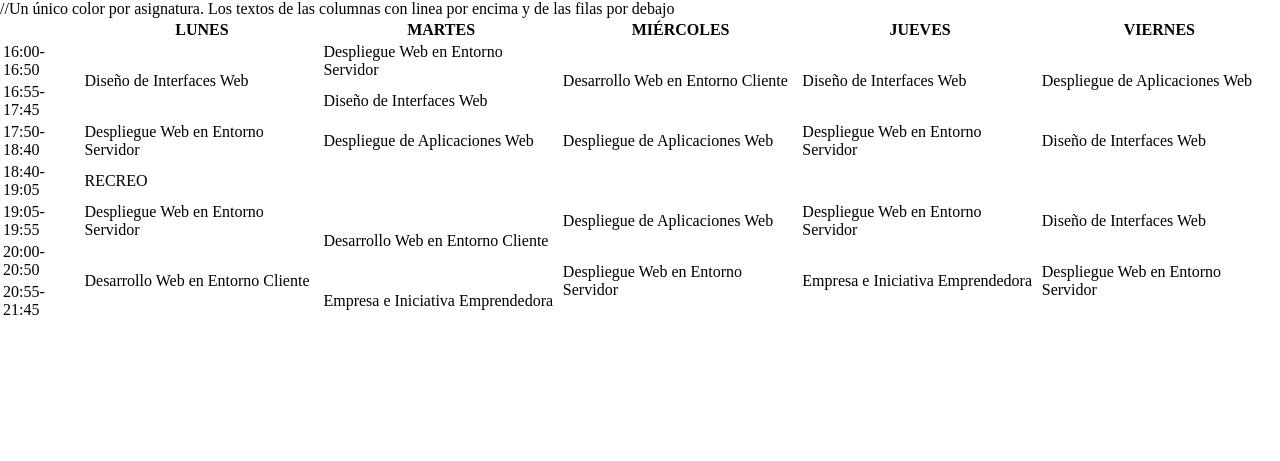
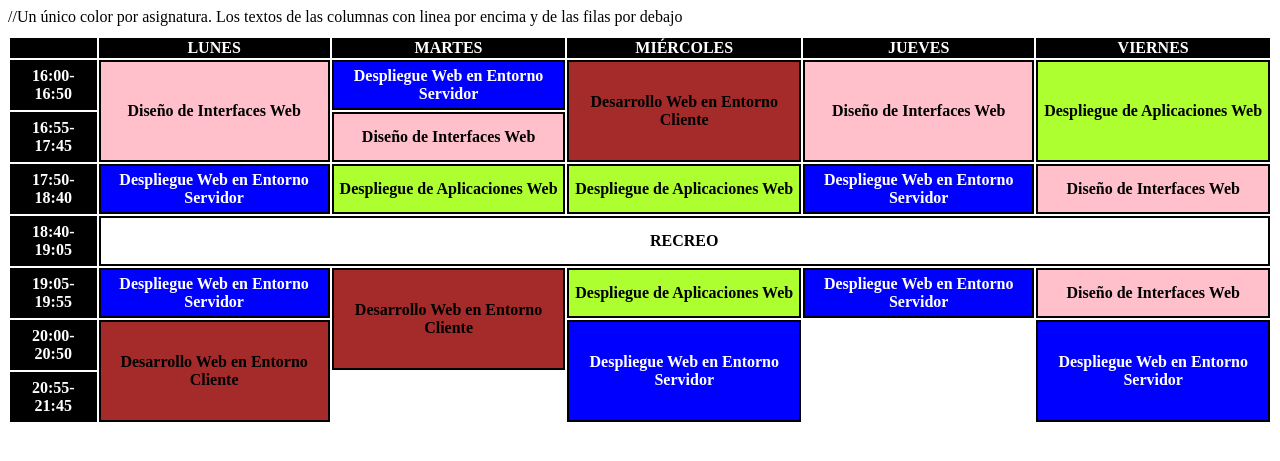
Before and after one commit to ggomezl01/DIW_GonzaloGomez, a PHP site: page /horario.html in a window 1280 px wide. Shown: the top 461 px of the page. Run offline with PHP 8.4, Linux system fonts and the light colour scheme.

Commit message:
Organizando para entrega I

```diff
--- a/horario.css
+++ b/horario.css
@@ -1,3 +1,42 @@
 .primera{
+    background-color: black;
+    color: white;
+}
 
+table{
+    margin-top: 10px;
 }
+
+td:nth-of-type(1){
+    background-color: black;
+    color: white;
+}
+
+td{
+    text-align: center;
+    padding: 5px;
+    border: 2px solid black;
+    font-weight: bold;
+}
+
+
+.diw{
+    background-color: pink;
+}
+
+.daw{
+    background-color: greenyellow;
+}
+
+.dwec{
+    background-color: brown;
+}
+
+.dwes{
+    background-color: blue;
+    color: white;
+}
+
+.libre{
+    border: 0;
+}
--- a/horario.html
+++ b/horario.html
@@ -3,9 +3,9 @@
 <head>
     <meta charset='utf-8'>
     <meta http-equiv='X-UA-Compatible' content='IE=edge'>
-    <title>Formulario de cumpleaños</title>
+    <title>Horario MULWEB3</title>
     <meta name='viewport' content='width=device-width, initial-scale=1'>
-    <link rel="stylesheet" href="style.css">
+    <link rel="stylesheet" href="horario.css">
 </head>
 <body>
     //Un único color por asignatura. Los textos de las columnas con linea por encima y de las filas por debajo
@@ -20,23 +20,23 @@
         </tr>
         <tr>
             <td>16:00-16:50</td>
-            <td rowspan="2">Diseño de Interfaces Web</td>
-            <td>Despliegue Web en Entorno Servidor</td>
-            <td rowspan="2">Desarrollo Web en Entorno Cliente</td>
-            <td rowspan="2">Diseño de Interfaces Web</td>
-            <td rowspan="2">Despliegue de Aplicaciones Web</td>
+            <td class="diw" rowspan="2">Diseño de Interfaces Web</td>
+            <td class="dwes" >Despliegue Web en Entorno Servidor</td>
+            <td class="dwec" rowspan="2">Desarrollo Web en Entorno Cliente</td>
+            <td class="diw" rowspan="2">Diseño de Interfaces Web</td>
+            <td class="daw" rowspan="2">Despliegue de Aplicaciones Web</td>
         </tr>
         <tr>
             <td>16:55-17:45</td>
-            <td>Diseño de Interfaces Web</td>
+            <td class="diw">Diseño de Interfaces Web</td>
         </tr>
         <tr>
             <td>17:50-18:40</td>
-            <td>Despliegue Web en Entorno Servidor</td>
-            <td>Despliegue de Aplicaciones Web</td>
-            <td>Despliegue de Aplicaciones Web</td>
-            <td>Despliegue Web en Entorno Servidor</td>
-            <td>Diseño de Interfaces Web</td>
+            <td class="dwes">Despliegue Web en Entorno Servidor</td>
+            <td class="daw">Despliegue de Aplicaciones Web</td>
+            <td class="daw">Despliegue de Aplicaciones Web</td>
+            <td class="dwes">Despliegue Web en Entorno Servidor</td>
+            <td class="diw">Diseño de Interfaces Web</td>
         </tr>
         <tr>
             <td>18:40-19:05</td>
@@ -44,22 +44,22 @@
         </tr>
         <tr>
             <td>19:05-19:55</td>
-            <td>Despliegue Web en Entorno Servidor</td>
-            <td rowspan="2">Desarrollo Web en Entorno Cliente</td>
-            <td>Despliegue de Aplicaciones Web</td>
-            <td>Despliegue Web en Entorno Servidor</td>
-            <td>Diseño de Interfaces Web</td>
+            <td class="dwes">Despliegue Web en Entorno Servidor</td>
+            <td class="dwec" rowspan="2">Desarrollo Web en Entorno Cliente</td>
+            <td class="daw">Despliegue de Aplicaciones Web</td>
+            <td class="dwes">Despliegue Web en Entorno Servidor</td>
+            <td class="diw">Diseño de Interfaces Web</td>
         </tr>
         <tr>
             <td>20:00-20:50</td>
-            <td rowspan="2">Desarrollo Web en Entorno Cliente</td>
-            <td rowspan="2">Despliegue Web en Entorno Servidor</td>
-            <td rowspan="2">Empresa e Iniciativa Emprendedora</td>
-            <td rowspan="2">Despliegue Web en Entorno Servidor</td>
+            <td class="dwec" rowspan="2">Desarrollo Web en Entorno Cliente</td>
+            <td class="dwes" rowspan="2">Despliegue Web en Entorno Servidor</td>
+            <td rowspan="2" class="libre"></td>
+            <td class="dwes" rowspan="2">Despliegue Web en Entorno Servidor</td>
         </tr>
         <tr>
             <td>20:55-21:45</td>
-            <td>Empresa e Iniciativa Emprendedora</td>
+            <td class="libre"></td>
         </tr>
     </table>
 </body>
--- a/ud1-ej3.css
+++ b/jsandbox/jsandbox345.css
@@ -183,9 +183,9 @@ A partir del ejercicio anterior resuelto, determinar las reglas CSS necesarias p
 }
 
 #menu{
-    background-image: url('imagenes/fondo_menu.gif');
+    background-image: url('../imagenes/fondo_menu.gif');
 }
 
 #cabecera h1{
-    background-image: url('imagenes/logo.gif');
+    background-image: url('../imagenes/logo.gif');
 }
```
Also changed, not shown: anivia.html (+25 -7 lines), jsandbox/jsandbox345.html (renamed from ud1-ej3.html, +4 -4 lines), ud1/ej14.css (+24 -2 lines), imagenes/anivia.jpg (added).
